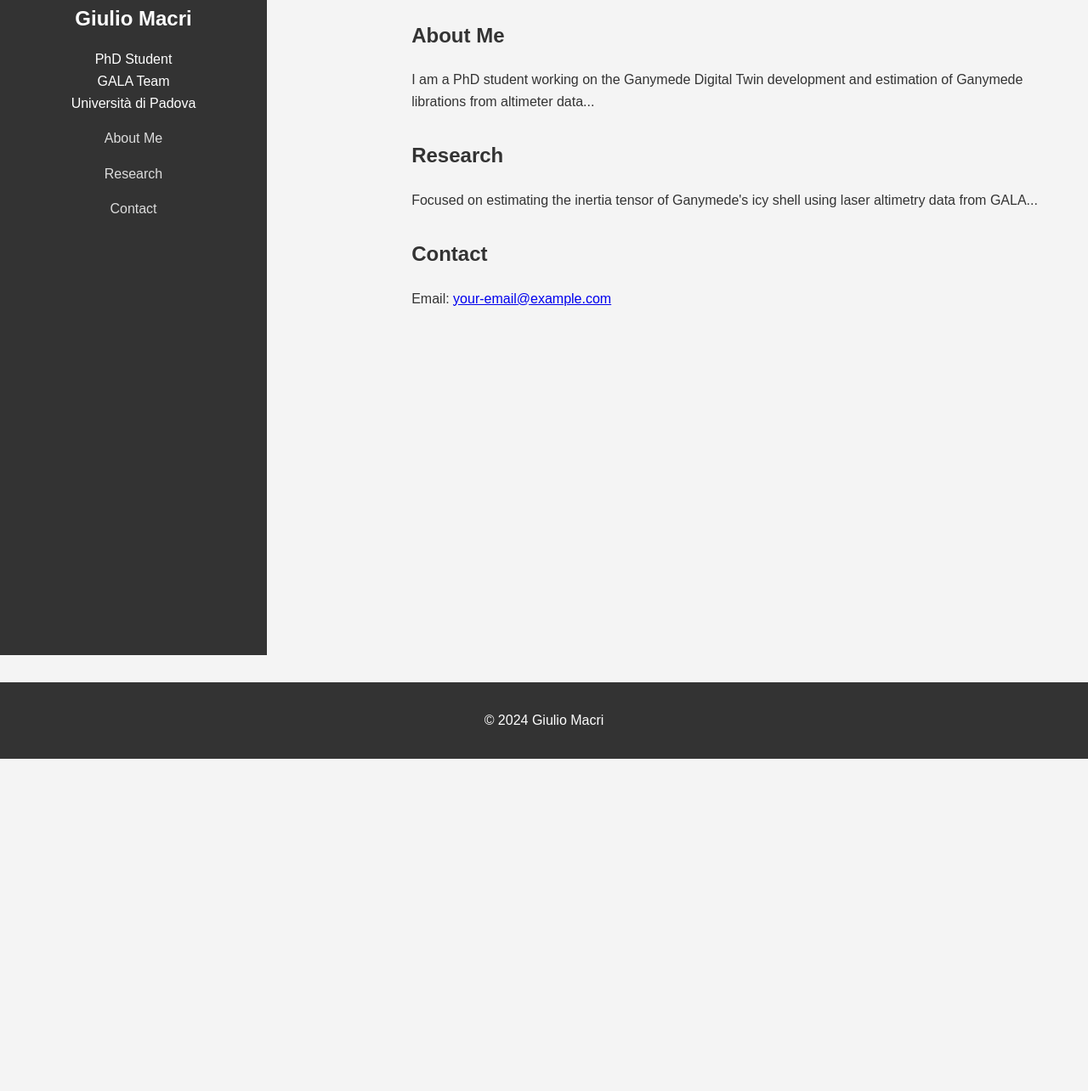
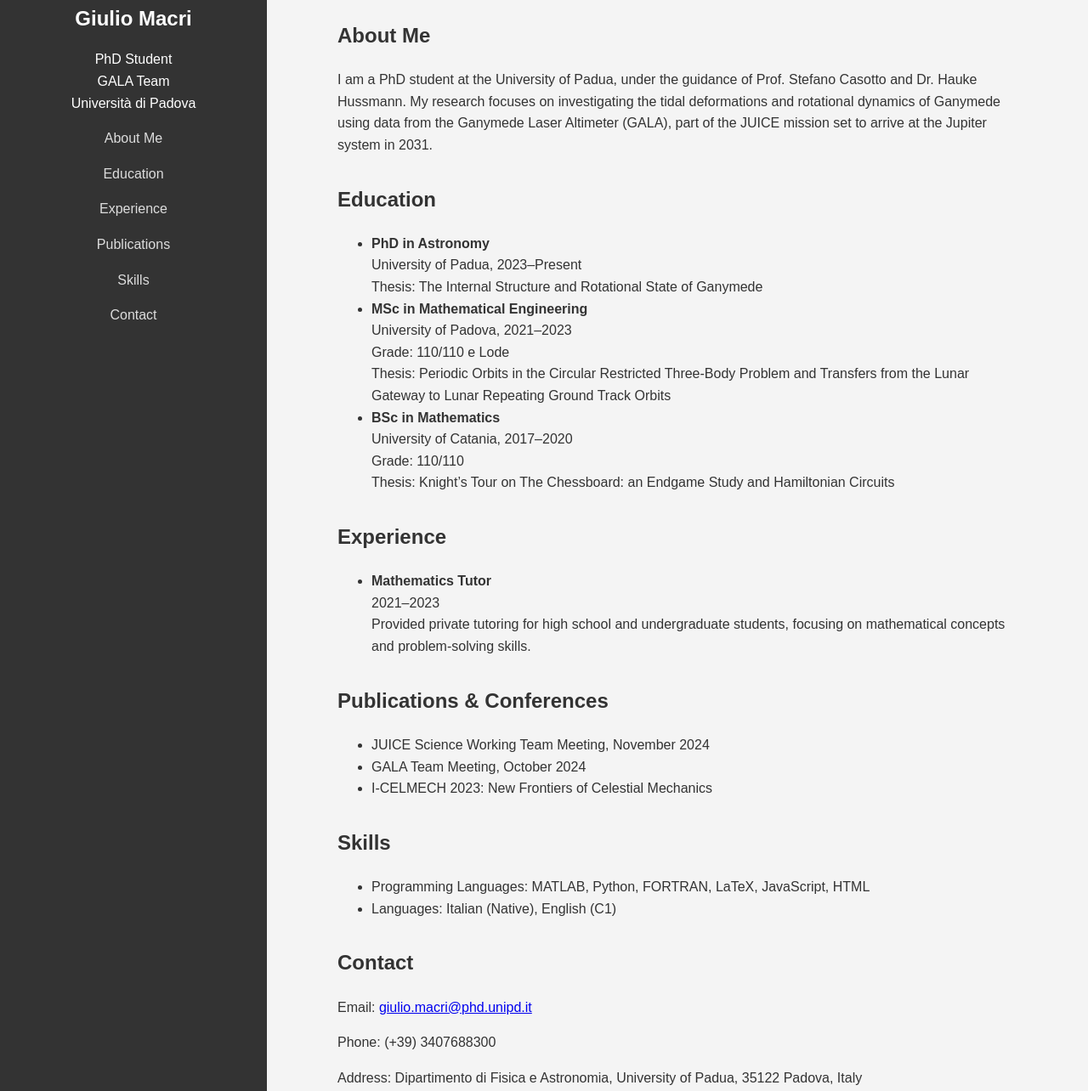
Before and after one commit to giuliomacri/giulio-macri, a plain HTML site: page index.html in a window 1280 px wide. Shown: the part 29-1313 px from the top of the page at 85% size. Before the commit the page ends 922 px from the top, so only its background shows below. Drawn offline with Linux system fonts and the light colour scheme.

Commit message:
Update index.html

```diff
--- a/index.html
+++ b/index.html
@@ -3,7 +3,7 @@
 <head>
   <meta charset="UTF-8">
   <meta name="viewport" content="width=device-width, initial-scale=1.0">
-  <title>Giulio Macri</title>
+  <title>Giulio Macri - CV</title>
   <link rel="stylesheet" href="style.css">
 </head>
 <body>
@@ -13,27 +13,75 @@
       <p>PhD Student<br>GALA Team<br>Università di Padova</p>
       <ul>
         <li><a href="#about">About Me</a></li>
-        <li><a href="#research">Research</a></li>
+        <li><a href="#education">Education</a></li>
+        <li><a href="#experience">Experience</a></li>
+        <li><a href="#publications">Publications</a></li>
+        <li><a href="#skills">Skills</a></li>
         <li><a href="#contact">Contact</a></li>
       </ul>
     </nav>
-    <section class="profile"></section>
-      <img src="path/to/your-cv-image.jpg" alt="Giulio Macri's CV" class="cv-image">
-    </section>
     <main class="content">
       <section id="about">
         <h2>About Me</h2>
-        <p>I am a PhD student working on the Ganymede Digital Twin development and estimation of Ganymede librations from altimeter data...</p>
+        <p>I am a PhD student at the University of Padua, under the guidance of Prof. Stefano Casotto and Dr. Hauke Hussmann. My research focuses on investigating the tidal deformations and rotational dynamics of Ganymede using data from the Ganymede Laser Altimeter (GALA), part of the JUICE mission set to arrive at the Jupiter system in 2031.</p>
       </section>
 
-      <section id="research">
-        <h2>Research</h2>
-        <p>Focused on estimating the inertia tensor of Ganymede's icy shell using laser altimetry data from GALA...</p>
+      <section id="education">
+        <h2>Education</h2>
+        <ul>
+          <li>
+            <strong>PhD in Astronomy</strong><br>
+            University of Padua, 2023–Present<br>
+            Thesis: The Internal Structure and Rotational State of Ganymede
+          </li>
+          <li>
+            <strong>MSc in Mathematical Engineering</strong><br>
+            University of Padova, 2021–2023<br>
+            Grade: 110/110 e Lode<br>
+            Thesis: Periodic Orbits in the Circular Restricted Three-Body Problem and Transfers from the Lunar Gateway to Lunar Repeating Ground Track Orbits
+          </li>
+          <li>
+            <strong>BSc in Mathematics</strong><br>
+            University of Catania, 2017–2020<br>
+            Grade: 110/110<br>
+            Thesis: Knight’s Tour on The Chessboard: an Endgame Study and Hamiltonian Circuits
+          </li>
+        </ul>
+      </section>
+
+      <section id="experience">
+        <h2>Experience</h2>
+        <ul>
+          <li>
+            <strong>Mathematics Tutor</strong><br>
+            2021–2023<br>
+            Provided private tutoring for high school and undergraduate students, focusing on mathematical concepts and problem-solving skills.
+          </li>
+        </ul>
+      </section>
+
+      <section id="publications">
+        <h2>Publications & Conferences</h2>
+        <ul>
+          <li>JUICE Science Working Team Meeting, November 2024</li>
+          <li>GALA Team Meeting, October 2024</li>
+          <li>I-CELMECH 2023: New Frontiers of Celestial Mechanics</li>
+        </ul>
+      </section>
+
+      <section id="skills">
+        <h2>Skills</h2>
+        <ul>
+          <li>Programming Languages: MATLAB, Python, FORTRAN, LaTeX, JavaScript, HTML</li>
+          <li>Languages: Italian (Native), English (C1)</li>
+        </ul>
       </section>
 
       <section id="contact">
         <h2>Contact</h2>
-        <p>Email: <a href="mailto:your-email@example.com">your-email@example.com</a></p>
+        <p>Email: <a href="mailto:giulio.macri@phd.unipd.it">giulio.macri@phd.unipd.it</a></p>
+        <p>Phone: (+39) 3407688300</p>
+        <p>Address: Dipartimento di Fisica e Astronomia, University of Padua, 35122 Padova, Italy</p>
       </section>
     </main>
   </div>
```
